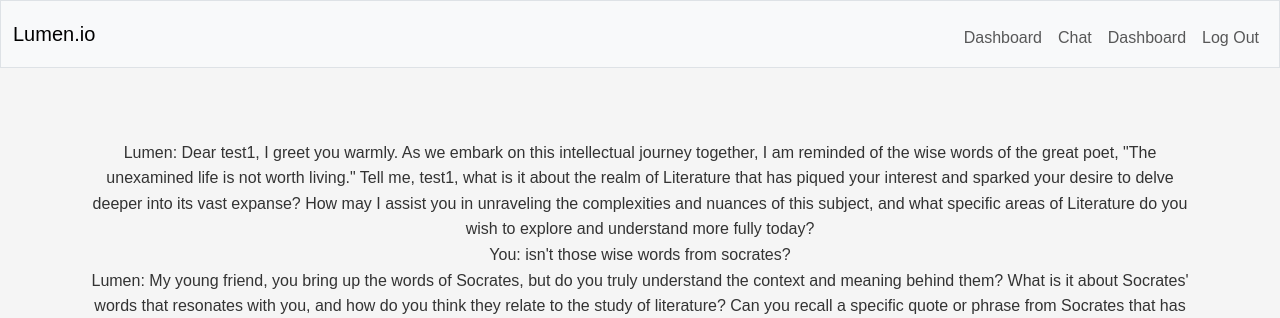
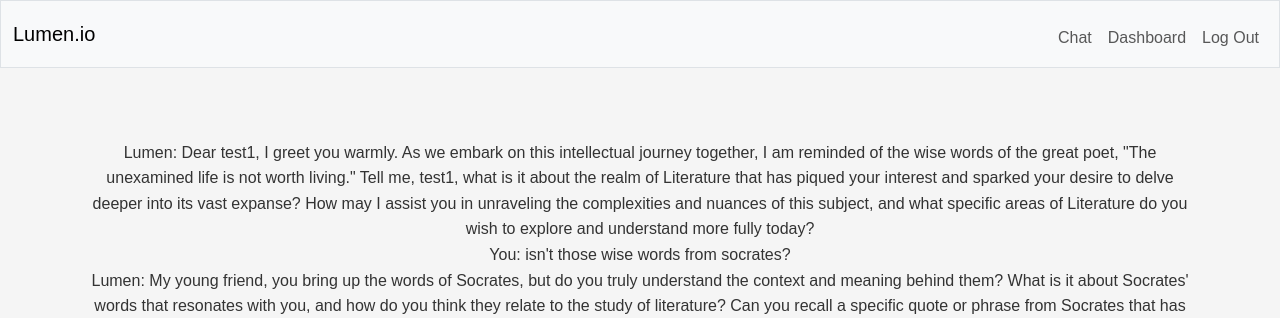
Before and after one commit to nadirrehman623-debug/Lumen, a Flask app: page /chat/1 in a window 1280 px wide. Shown: the top 318 px of the page. Run offline with Flask 3, Linux system fonts and the light colour scheme; a user stored in the database is signed in; some libraries are stand-ins or nearby versions.

Commit message:
Thu, Jun 4, 2026, 6:09 PM +05:30

```diff
--- a/templates/layout.html
+++ b/templates/layout.html
@@ -28,7 +28,6 @@
                 <div class="collapse navbar-collapse" id="navbar">
                     {% if session["user_id"] %}
                         <ul class="navbar-nav ms-auto mt-2">
-                            <li class="nav-item"><a class="nav-link" href="/">Dashboard</a></li>
                             <li class="nav-item"><a class="nav-link" href="/chat/history">Chat</a></li>
                             <li class="nav-item"><a class="nav-link" href="/dashboard">Dashboard</a></li>
                             <li class="nav-item"><a class="nav-link" href="/logout">Log Out</a></li>
```
Also changed, not shown: Lumen.db, 1 other file.
